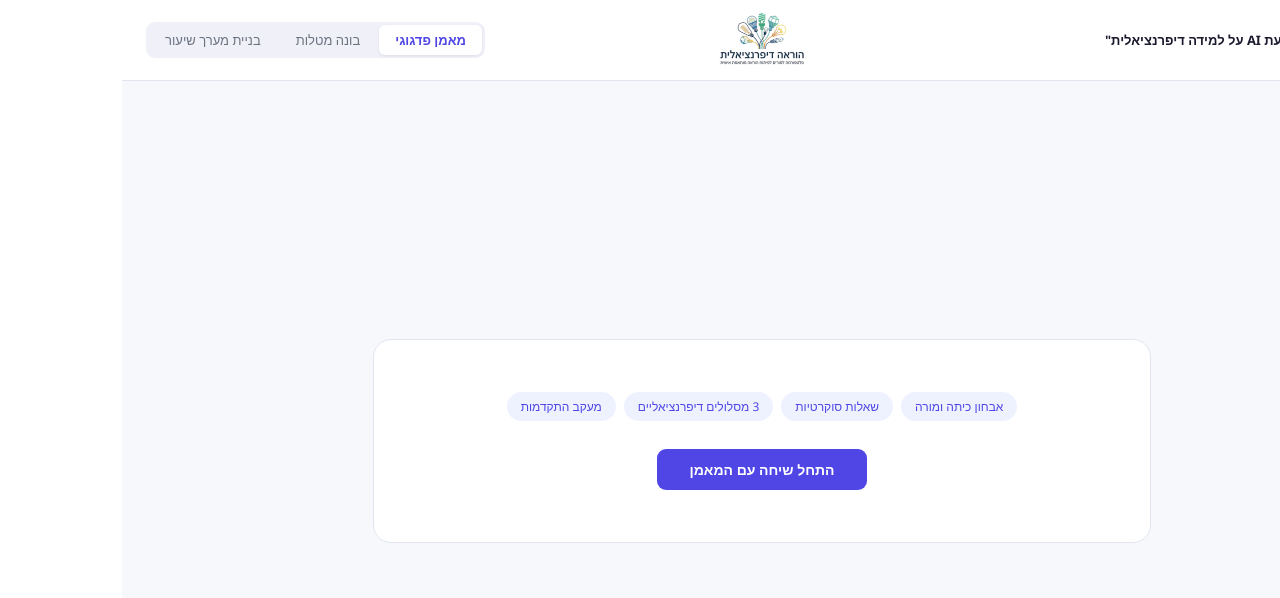
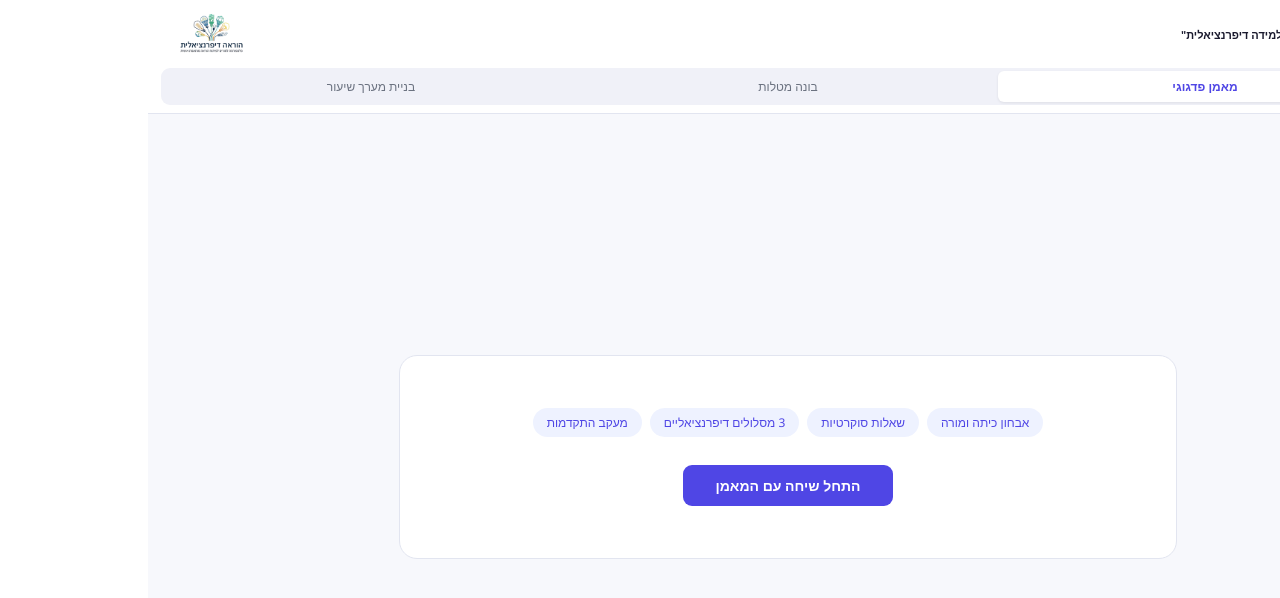
Before and after one commit to crudo1986-dotcom/lesson-plan-agent, a Next.js app: page / in a window 1280 px wide. Shown: the top 598 px of the page. Built offline with nearby package versions, Linux system fonts and the light colour scheme.

Commit message:
Update page.js

```diff
--- a/app/page.js
+++ b/app/page.js
@@ -175,12 +175,14 @@ export default function App(){
   const [mode,setMode]=useState("mentor");
   return(
     <div style={{direction:"rtl",fontFamily:"'Segoe UI','Arial Hebrew',Arial,sans-serif",minHeight:"100vh",display:"flex",flexDirection:"column",background:BG}}>
-      <nav style={{background:WH,borderBottom:`1px solid ${G200}`,padding:"0 24px",display:"flex",alignItems:"center",justifyContent:"space-between",height:80,flexShrink:0,position:"relative"}}>
-        <div style={{fontSize:"clamp(10px, 2vw, 13px)",fontWeight:600,color:G900,flexShrink:1,overflow:"hidden",textOverflow:"ellipsis",whiteSpace:"nowrap",maxWidth:"30vw"}}>בוט מחקר "השפעת AI על למידה דיפרנציאלית"</div>
-        <img src="/Untitled design.png" alt="לוגו" style={{height:70,width:"auto",objectFit:"contain",position:"absolute",left:"50%",transform:"translateX(-50%)"}}/>
-        <div style={{display:"flex",gap:3,background:G100,borderRadius:9,padding:3,overflowX:"auto",flexShrink:0,maxWidth:"60vw"}}>
+      <nav style={{background:WH,borderBottom:`1px solid ${G200}`,padding:"8px 16px",display:"flex",flexDirection:"column",alignItems:"center",gap:8,flexShrink:0}}>
+        <div style={{display:"flex",alignItems:"center",justifyContent:"space-between",width:"100%"}}>
+          <div style={{fontSize:11,fontWeight:600,color:G900,overflow:"hidden",textOverflow:"ellipsis",whiteSpace:"nowrap",maxWidth:"50%"}}>בוט מחקר "השפעת AI על למידה דיפרנציאלית"</div>
+          <img src="/Untitled design.png" alt="לוגו" style={{height:52,width:"auto",objectFit:"contain"}}/>
+        </div>
+        <div style={{display:"flex",gap:3,background:G100,borderRadius:9,padding:3,width:"100%",justifyContent:"center"}}>
           {MODES.map(m=>(
-            <button key={m.id} onClick={()=>setMode(m.id)} style={{padding:"6px 16px",borderRadius:6,border:"none",cursor:"pointer",fontSize:13,fontFamily:"inherit",fontWeight:mode===m.id?600:400,background:mode===m.id?WH:"transparent",color:mode===m.id?IND:G500,boxShadow:mode===m.id?"0 1px 3px rgba(0,0,0,0.08)":"none",transition:"all 0.15s"}}>
+            <button key={m.id} onClick={()=>setMode(m.id)} style={{flex:1,padding:"7px 8px",borderRadius:6,border:"none",cursor:"pointer",fontSize:12,fontFamily:"inherit",fontWeight:mode===m.id?600:400,background:mode===m.id?WH:"transparent",color:mode===m.id?IND:G500,boxShadow:mode===m.id?"0 1px 3px rgba(0,0,0,0.08)":"none",transition:"all 0.15s",whiteSpace:"nowrap"}}>
               {m.label}
             </button>
           ))}
```
